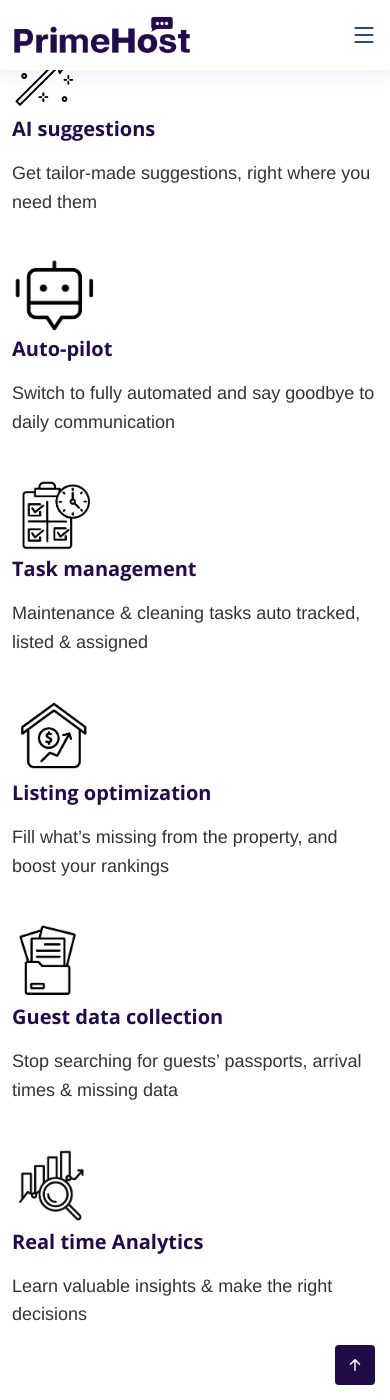
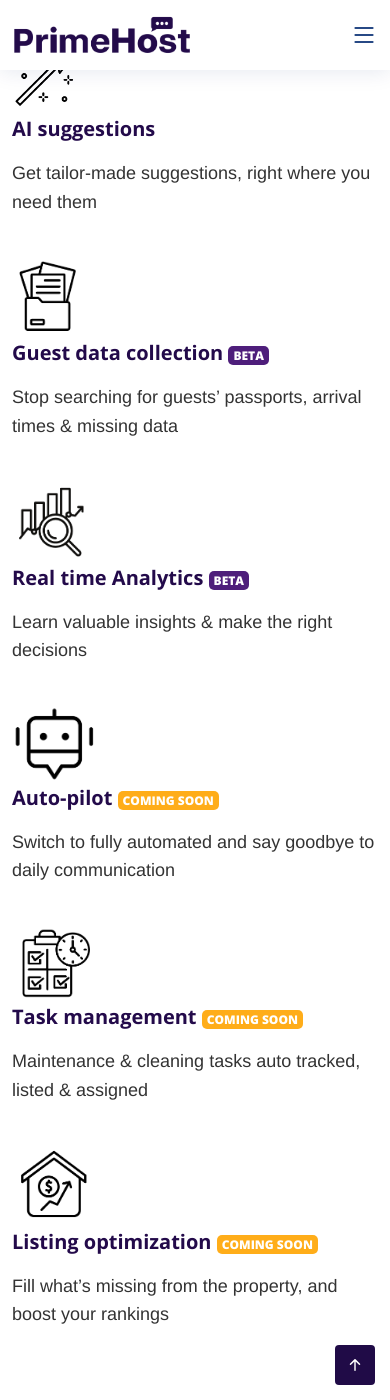
Before and after one commit to primehostai/primehostai.github.io, a Jekyll site: the page index.html, which Jekyll copies as it is, in a window 390 px wide and 1400 px high, scrolled down 1187 px. Built offline with Jekyll 4.4.1, drawn with Linux system fonts in a browser that asks for light colours.

Commit message:
add coming soon, beta features

```diff
--- a/assets/css/style.css
+++ b/assets/css/style.css
@@ -47,6 +47,25 @@
 }
 
 
+/* Style for the "Coming Soon" overlay */
+.coming-soon {
+   background-color: rgba(255, 165, 0, 0.9); /* Orange background with transparency */
+   color: white;
+   padding: 1px 5px;
+   font-size: 12px;
+   border-radius: 5px;
+   text-transform: uppercase;
+}
+
+/* Style for the "Coming Soon" overlay */
+.beta {
+   background-color: #4E1E7B; /* Orange background with transparency */
+   color: white;
+   padding: 1px 5px;
+   font-size: 12px;
+   border-radius: 5px;
+   text-transform: uppercase;
+}
 
 .feature-item {
   display: flex;
--- a/index.html
+++ b/index.html
@@ -247,12 +247,34 @@
             </div>
           </div><!-- End Service Item -->
 
+          <div class="col-lg-4 col-md-6" data-aos="fade-up" data-aos-delay="500">
+            <div class="service-item position-relative">
+              <div class="icon">
+                <img src="assets/img/files.png" alt="magic_stick" style="width:70px">
+              </div>
+              <div class="title-h4" style="margin-bottom: 15px;">Guest data collection <b class="beta">Beta</b></div>
+
+              <p class="content-paragraph">Stop searching for guests’ passports, arrival times & missing data</p>
+            </div>
+          </div><!-- End Service Item -->
+
+          <div class="col-lg-4 col-md-6" data-aos="fade-up" data-aos-delay="600">
+            <div class="service-item position-relative">
+              <div class="icon">
+                <img src="assets/img/chart.png" alt="magic_stick" style="width:77px">
+              </div>
+              <div class="title-h4" style="margin-bottom: 15px;">Real time Analytics <b class="beta">Beta</b></div>
+
+              <p class="content-paragraph">Learn valuable insights & make the right decisions</p>
+            </div>
+          </div><!-- End Service Item -->
+
           <div class="col-lg-4 col-md-6" data-aos="fade-up" data-aos-delay="200">
             <div class="service-item position-relative">
               <div class="icon">
                 <img src="assets/img/bot.png" alt="magic_stick" style="width:85px">
               </div>
-              <div class="title-h4" style="margin-bottom: 15px;">Auto-pilot</div>
+              <div class="title-h4" style="margin-bottom: 15px;">Auto-pilot <b class="coming-soon">Coming Soon</b></div>
               <p class="content-paragraph">Switch to fully automated and say goodbye to daily communication</p>
             </div>
           </div><!-- End Service Item -->
@@ -262,7 +284,7 @@
               <div class="icon">
                 <img src="assets/img/log.png" alt="magic_stick" style="width:85px">
               </div>
-              <div class="title-h4" style="margin-bottom: 15px;">Task management</div>
+              <div class="title-h4" style="margin-bottom: 15px;">Task management <b class="coming-soon">Coming Soon</b></div>
 
               <p class="content-paragraph">Maintenance & cleaning tasks auto tracked, listed & assigned</p>
             </div>
@@ -273,33 +295,12 @@
               <div class="icon">
                 <img src="assets/img/house.png" alt="magic_stick" style="width:82px">
               </div>
-              <div class="title-h4" style="margin-bottom: 15px;">Listing optimization</div>
+              <div class="title-h4" style="margin-bottom: 15px;">Listing optimization <b class="coming-soon">Coming Soon</b></div>
 
               <p class="content-paragraph">Fill what’s missing from the property, and boost your rankings</p>
             </div>
           </div><!-- End Service Item -->
 
-          <div class="col-lg-4 col-md-6" data-aos="fade-up" data-aos-delay="500">
-            <div class="service-item position-relative">
-              <div class="icon">
-                <img src="assets/img/files.png" alt="magic_stick" style="width:70px">
-              </div>
-              <div class="title-h4" style="margin-bottom: 15px;">Guest data collection</div>
-
-              <p class="content-paragraph">Stop searching for guests’ passports, arrival times & missing data</p>
-            </div>
-          </div><!-- End Service Item -->
-
-          <div class="col-lg-4 col-md-6" data-aos="fade-up" data-aos-delay="600">
-            <div class="service-item position-relative">
-              <div class="icon">
-                <img src="assets/img/chart.png" alt="magic_stick" style="width:77px">
-              </div>
-              <div class="title-h4" style="margin-bottom: 15px;">Real time Analytics</div>
-
-              <p class="content-paragraph">Learn valuable insights & make the right decisions</p>
-            </div>
-          </div><!-- End Service Item -->
 
         </div>
 
```
